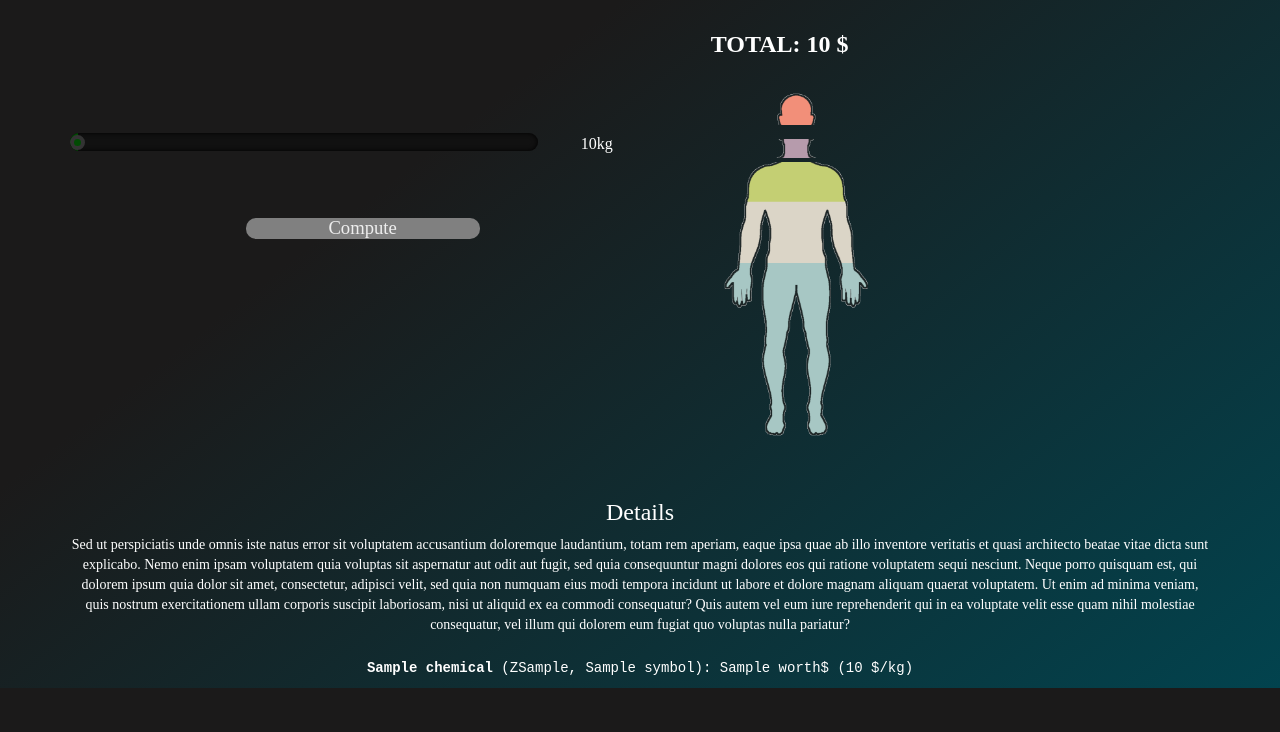
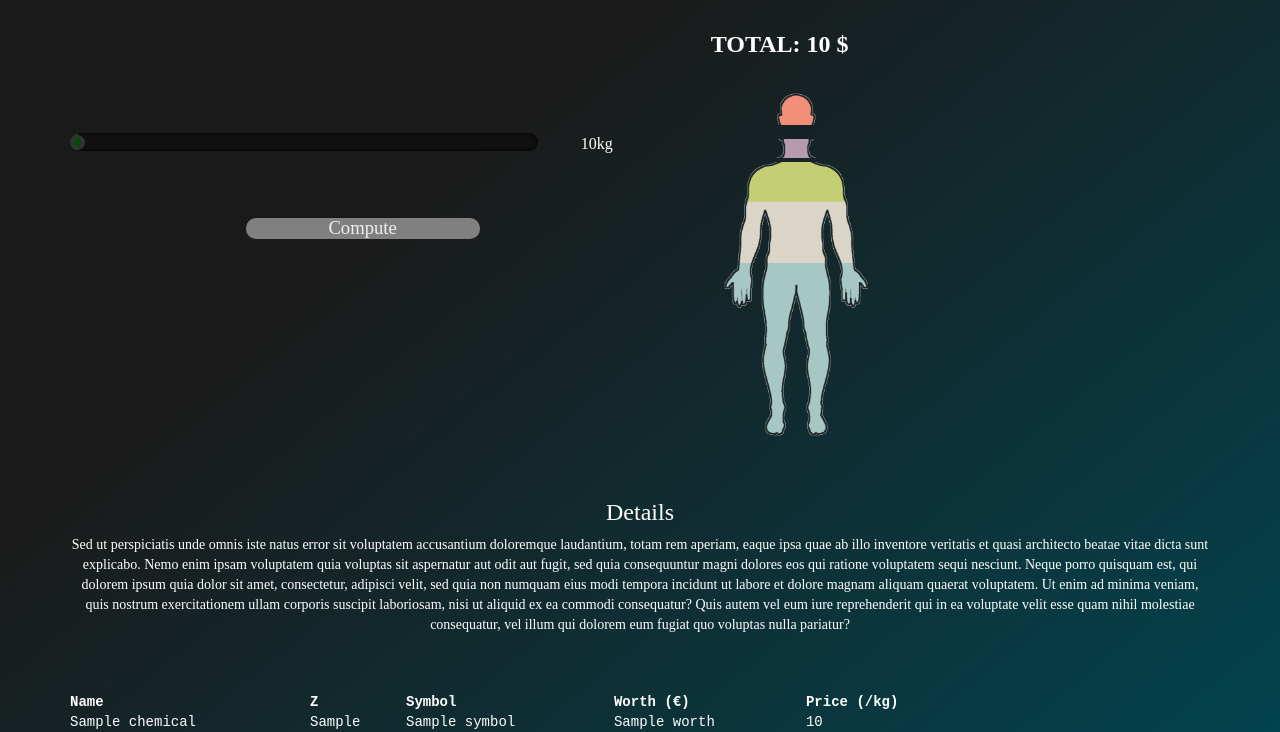
Before and after one commit to MrMimic/human-price, a Flask app: template templates/index.html in a window 1280 px wide. Shown: the part 316-1048 px from the top of the page. Before the commit the page ends 1004 px from the top, so only its background shows below. Run offline with Flask 2, Linux system fonts and the light colour scheme; the template is opened without the code that fills it: most values are stand-ins (such as "Sample title", 1, 10 or a date in 2020); some libraries are stand-ins or nearby versions; some web fonts are replaced.

Commit message:
Add sortable table

```diff
--- a/main.py
+++ b/main.py
@@ -5,6 +5,8 @@ import numpy as np
 import pandas as pd
 from flask import Flask, render_template, request
 from utilities import average_range, get_body_composition, get_chemical_prices
+
+pd.set_option('display.float_format', lambda x: '%.3f' % x)
 
 
 def get_data(weight: float = 70) -> pd.DataFrame:
@@ -28,6 +30,8 @@ def get_data(weight: float = 70) -> pd.DataFrame:
     # Apply weight coefficient
     global_df["mass"] = global_df["fraction"] * weight
     global_df["worth"] = global_df["mass"] * global_df["price_per_kg"]
+    global_df["worth"] = global_df["worth"].apply(lambda x: round(x, 4))
+
     return global_df.sort_values(by="worth", ascending=False)
 
 
--- a/src/python/utilities.py
+++ b/src/python/utilities.py
@@ -37,7 +37,7 @@ def average_range(x: str) -> float:
         casted = float(x)
     except ValueError:
         splited = [convert_scientific_notation(i) for i in x.split("–")]
-        casted = float(np.mean(splited))
+        casted = round(float(np.mean(splited)), 4)
     return casted
 
 
--- a/static/styles/main.css
+++ b/static/styles/main.css
@@ -204,9 +204,12 @@ span#weight-value {
 }
 
 .details-text {
-    margin-bottom: 2%;
+    margin-bottom: 5%;
+    text-align: center;
 }
 
-.result-table {
+.sortable {
     font-family: 'Courier New', Courier, monospace;
+    width: 80%;
+    text-align: left;
 }
--- a/templates/index.html
+++ b/templates/index.html
@@ -14,6 +14,7 @@
     <link rel="shortcut icon" href="{{ url_for('static', filename='favicon.ico') }}">
 
     <script type="text/javascript" src="{{ url_for('static', filename='js/sliderBubble.js') }}"></script>
+    <script type="text/javascript" src="https://www.kryogenix.org/code/browser/sorttable/sorttable.js"></script>
 </head>
 
 <body>
@@ -30,15 +31,17 @@
 
             <div id="applet" class="tab-pane fade in active">
 
-                <!-- HEADER -->
                 <div class="header-intro">
                     <h3>
                         How much is a human body worth?
                     </h3>
                     <p>
-                        Lorem ipsum dolor sit amet, consectetur adipiscing elit, sed do eiusmod tempor incididunt ut labore et dolore magna
-                        aliqua. Ut enim ad minim veniam, quis nostrud exercitation ullamco laboris nisi ut aliquip ex ea commodo consequat. Duis
-                        aute irure dolor in reprehenderit in voluptate velit esse cillum dolore eu fugiat nulla pariatur. Excepteur sint
+                        Lorem ipsum dolor sit amet, consectetur adipiscing elit, sed do eiusmod tempor incididunt ut
+                        labore et dolore magna
+                        aliqua. Ut enim ad minim veniam, quis nostrud exercitation ullamco laboris nisi ut aliquip ex ea
+                        commodo consequat. Duis
+                        aute irure dolor in reprehenderit in voluptate velit esse cillum dolore eu fugiat nulla
+                        pariatur. Excepteur sint
                         occaecat cupidatat non proident, sunt in culpa qui officia deserunt mollit anim id est laborum.
                     </p>
                 </div>
@@ -46,20 +49,21 @@
                 <form method="POST">
 
                     <div class="interraction-body">
-                        <!-- INTERRACTION -->
+
                         <div class="interraction">
                             <div class="slider-box">
-                                <input class="weight-slider" type="range" min="10" max="200" step="1" id="weight-slider" value={{ weight }} class="slider" name="weight_slider" onchange="updateTextInput(this.value);">
+                                <input class="weight-slider" type="range" min="10" max="200" step="1" id="weight-slider"
+                                    value={{ weight }} class="slider" name="weight_slider"
+                                    onchange="updateTextInput(this.value);">
                                 <span id="weight-value">{{ weight }}kg</span>
                             </div>
                             <div id="search-button">
                                 <span class="noselect">Compute</span>
                                 <button class="search-button-fire" type="submit">
-                                <div id="circle"></div>
+                                    <div id="circle"></div>
                             </div>
                         </div>
 
-                        <!-- RESULT -->
                         <div class="body-scheme">
                             <div class="result">
                                 <p><b>TOTAL: {{ total | safe }} $</b></p>
@@ -71,24 +75,28 @@
                                 </div>
                                 <div class="wrap">
                                     <img class="chemical" src="static/images/nitrogen.png" alt="nitrogen">
-                                    <p class="description"><b>{{ nitrogen.name }}</b> (Z{{ nitrogen.Z}}, {{ nitrogen.symbol}}):
+                                    <p class="description"><b>{{ nitrogen.name }}</b> (Z{{ nitrogen.Z}}, {{
+                                        nitrogen.symbol}}):
                                         <b>{{ nitrogen.worth }}$</b> ({{ nitrogen.price_per_kg }} $/kg)</b>
                                     </p>
                                 </div>
                                 <div class="wrap">
                                     <img class="chemical" src="static/images/hydrogen.png" alt="hydrogen">
-                                    <p class="description"><b>{{ hydrogen.name }}</b> (Z{{ hydrogen.Z}}, {{ hydrogen.symbol}}):
+                                    <p class="description"><b>{{ hydrogen.name }}</b> (Z{{ hydrogen.Z}}, {{
+                                        hydrogen.symbol}}):
                                         <b>{{ hydrogen.worth }}$</b> ({{ hydrogen.price_per_kg }} $/kg)</b>
                                     </p>
                                 </div>
                                 <div class="wrap">
                                     <img class="chemical" src="static/images/carbon.png" alt="carbon">
-                                    <p class="description"><b>{{ carbon.name }}</b> (Z{{ carbon.Z}}, {{ carbon.symbol}}): <b>{{
+                                    <p class="description"><b>{{ carbon.name }}</b> (Z{{ carbon.Z}}, {{
+                                        carbon.symbol}}): <b>{{
                                             carbon.worth }}$</b> ({{ carbon.price_per_kg }} $/kg)</b></p>
                                 </div>
                                 <div class="wrap">
                                     <img class="chemical" src="static/images/oxygen.png" alt="oxygen">
-                                    <p class="description"><b>{{ oxygen.name }}</b> (Z{{ oxygen.Z}}, {{ oxygen.symbol}}): <b>{{
+                                    <p class="description"><b>{{ oxygen.name }}</b> (Z{{ oxygen.Z}}, {{
+                                        oxygen.symbol}}): <b>{{
                                             oxygen.worth }}$</b> ({{ oxygen.price_per_kg }} $/kg)</b></p>
                                 </div>
                             </div>
@@ -100,26 +108,44 @@
                             Details
                         </h3>
                         <div class="details-text">
-                            Sed ut perspiciatis unde omnis iste natus error sit voluptatem accusantium doloremque laudantium, totam rem aperiam,
-                            eaque ipsa quae ab illo inventore veritatis et quasi architecto beatae vitae dicta sunt explicabo. Nemo enim ipsam
-                            voluptatem quia voluptas sit aspernatur aut odit aut fugit, sed quia consequuntur magni dolores eos qui ratione
-                            voluptatem sequi nesciunt. Neque porro quisquam est, qui dolorem ipsum quia dolor sit amet, consectetur, adipisci velit,
-                            sed quia non numquam eius modi tempora incidunt ut labore et dolore magnam aliquam quaerat voluptatem. Ut enim ad minima
-                            veniam, quis nostrum exercitationem ullam corporis suscipit laboriosam, nisi ut aliquid ex ea commodi consequatur? Quis
-                            autem vel eum iure reprehenderit qui in ea voluptate velit esse quam nihil molestiae consequatur, vel illum qui dolorem
+                            Sed ut perspiciatis unde omnis iste natus error sit voluptatem accusantium doloremque
+                            laudantium, totam rem aperiam,
+                            eaque ipsa quae ab illo inventore veritatis et quasi architecto beatae vitae dicta sunt
+                            explicabo. Nemo enim ipsam
+                            voluptatem quia voluptas sit aspernatur aut odit aut fugit, sed quia consequuntur magni
+                            dolores eos qui ratione
+                            voluptatem sequi nesciunt. Neque porro quisquam est, qui dolorem ipsum quia dolor sit amet,
+                            consectetur, adipisci velit,
+                            sed quia non numquam eius modi tempora incidunt ut labore et dolore magnam aliquam quaerat
+                            voluptatem. Ut enim ad minima
+                            veniam, quis nostrum exercitationem ullam corporis suscipit laboriosam, nisi ut aliquid ex
+                            ea commodi consequatur? Quis
+                            autem vel eum iure reprehenderit qui in ea voluptate velit esse quam nihil molestiae
+                            consequatur, vel illum qui dolorem
                             eum fugiat quo voluptas nulla pariatur?
                         </div>
-                        {% for chemical in chemicals %}
-                        <div class="result-table">
-                            <p><b>{{ chemical.name }}</b> (Z{{ chemical.Z}}, {{ chemical.symbol}}): {{ chemical.worth }}$
-                                ({{ chemical.price_per_kg }} $/kg)</p>
-                        </div>
-                        {% endfor %}
+
+                        <table class="sortable">
+                            <tr>
+                                <th>Name</th>
+                                <th>Z</th>
+                                <th>Symbol</th>
+                                <th>Worth (€)</th>
+                                <th>Price (/kg)</th>
+                            </tr>
+                            {% for chemical in chemicals %}
+                            <tr class="item">
+                                <td>{{ chemical.name }}</td>
+                                <td>{{ chemical.Z }}</td>
+                                <td>{{ chemical.symbol }}</td>
+                                <td>{{ chemical.worth }}</td>
+                                <td>{{ chemical.price_per_kg }}</td>
+                            </tr>
+                            {% endfor %}
+                        </table>
+
                     </div>
-
                 </form>
-
-
             </div>
 
             <div id="about" class="tab-pane fade">
```
